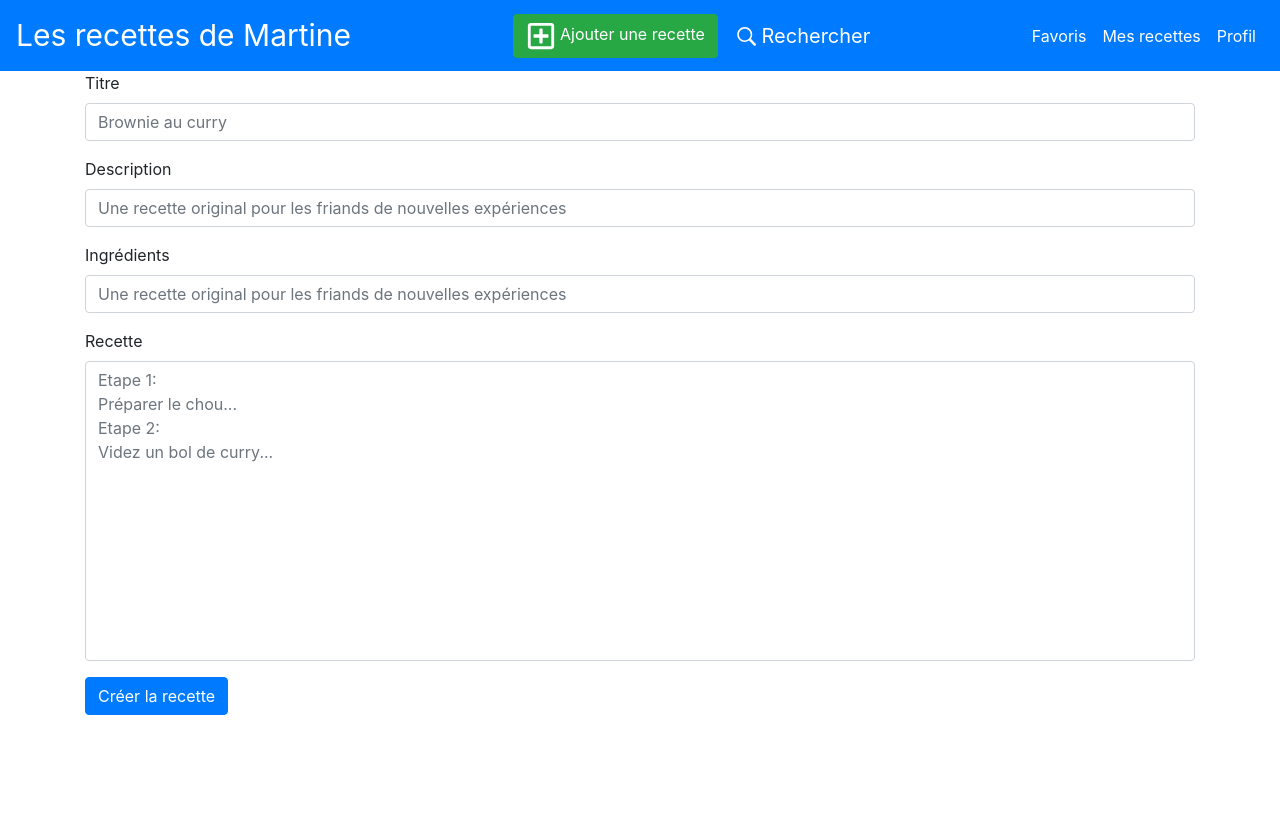
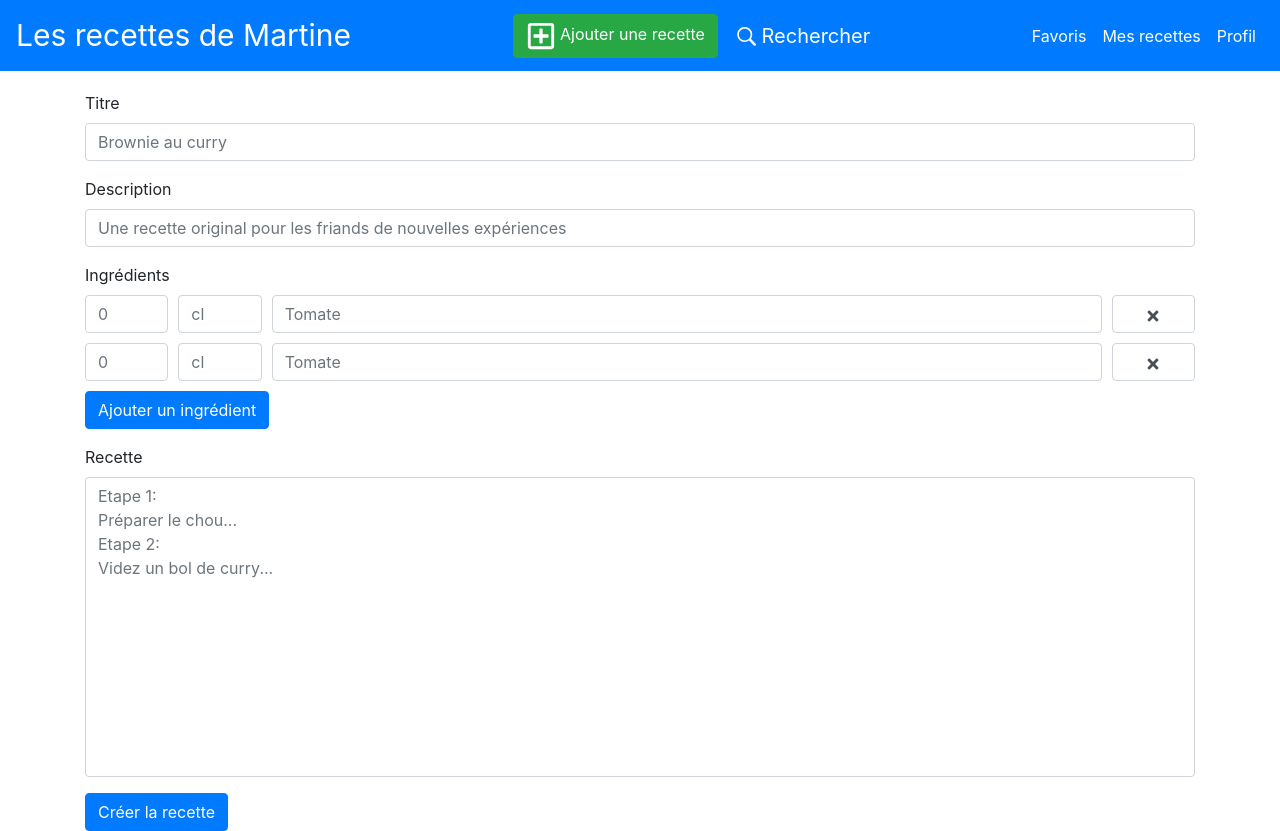
Before and after one commit to Lblenner/projWeb, a Next.js app in the folder front/: page /add in a window 1280 px wide. Before the commit the page ends 800 px from the top, so only its background shows below. Built offline with nearby package versions, Linux system fonts and the light colour scheme.

Commit message:
Ajout ingrédients

```diff
--- a/front/components/AddForm.tsx
+++ b/front/components/AddForm.tsx
@@ -1,5 +1,6 @@
 import React from 'react'
 import TextArea from './TextArea';
+import Ingredients from './Ingredients';
 
 type MyProps = {};
 type MyState = {};
@@ -19,7 +20,7 @@ export default class AddForm extends React.Component<MyProps, MyState>  {
 
   render() {
     return (
-      <form onSubmit={this.handleSubmit}>
+      <form onSubmit={this.handleSubmit} id="form">
 
         <div className="form-group">
           <label htmlFor="titre">Titre</label>
@@ -32,8 +33,8 @@ export default class AddForm extends React.Component<MyProps, MyState>  {
         </div>
 
         <div className="form-group">
-          <label htmlFor="description">Ingrédients</label>
-          <input type="text" className="form-control" id="description" placeholder="Une recette original pour les friands de nouvelles expériences" />
+          <label htmlFor="">Ingrédients</label>
+          <Ingredients/>
         </div>
 
         <div className="form-group">
@@ -43,6 +44,12 @@ export default class AddForm extends React.Component<MyProps, MyState>  {
 
         <button type="submit" className="btn btn-primary">Créer la recette</button>
 
+        <style jsx>{`
+        #form {
+          margin-top: 20px
+        }
+        `}</style>
+
       </form>
     );
   }
--- /dev/null
+++ b/front/components/Ingredient.tsx
@@ -0,0 +1,41 @@
+import React from 'react'
+import {FaTimes} from "react-icons/fa"
+
+
+type MyProps = { del: Function,};
+type MyState = {};
+
+export default class Ingredient extends React.Component<MyProps, MyState> {
+
+  constructor(props) {
+    super(props);
+    this.state = {
+
+    };
+  }
+
+  render() {
+    return (
+      <div className="form-row" id="cont">
+        <div className="col-1">
+          <input type="text" className="form-control" placeholder="0" />
+        </div>
+        <div className="col-1">
+          <input type="text" className="form-control" placeholder="cl" />
+        </div>
+        <div className="col">
+          <input type="text" className="form-control" placeholder="Tomate" />
+        </div>
+        <div className="col-1">
+          <button type="button" className="form-control" onClick={() => this.props.del()}><FaTimes/></button>
+        </div>
+
+        <style jsx>{`
+        #cont {
+          margin-bottom: 10px
+        }
+        `}</style>
+      </div>
+    );
+  }
+}
--- /dev/null
+++ b/front/components/Ingredients.tsx
@@ -0,0 +1,42 @@
+import React from 'react'
+import Ingredient from './Ingredient';
+
+type MyProps = {};
+type MyState = { liste: any };
+
+export default class Ingredients extends React.Component<MyProps, MyState>  {
+
+
+  constructor(props) {
+    super(props);
+    this.state = {
+      liste: [0,1]
+    };
+  }
+
+  addIngredient() {
+    var i = this.state.liste.length
+    var liste = this.state.liste.concat([i])
+    this.setState({ liste: liste })
+  }
+
+  delIngredient(i) {
+    var nliste = this.state.liste.filter((elem) => elem != i)
+    this.setState({liste:nliste})
+  }
+
+  render() {
+    return (
+      <div>
+        {this.state.liste.map((i) => <Ingredient key={i.toString()} del={() => this.delIngredient(i)}/>)}
+        <button type="button" className="btn btn-primary" id="addRecette" onClick={() => this.addIngredient()}>Ajouter un ingrédient</button>
+
+        <style jsx>{`
+        #addRecette {
+          margin-top: 0px
+        }
+        `}</style>
+      </div>
+    );
+  }
+}
```
Also changed, not shown: 1 other file (tests, documents, lock files or other folders).
